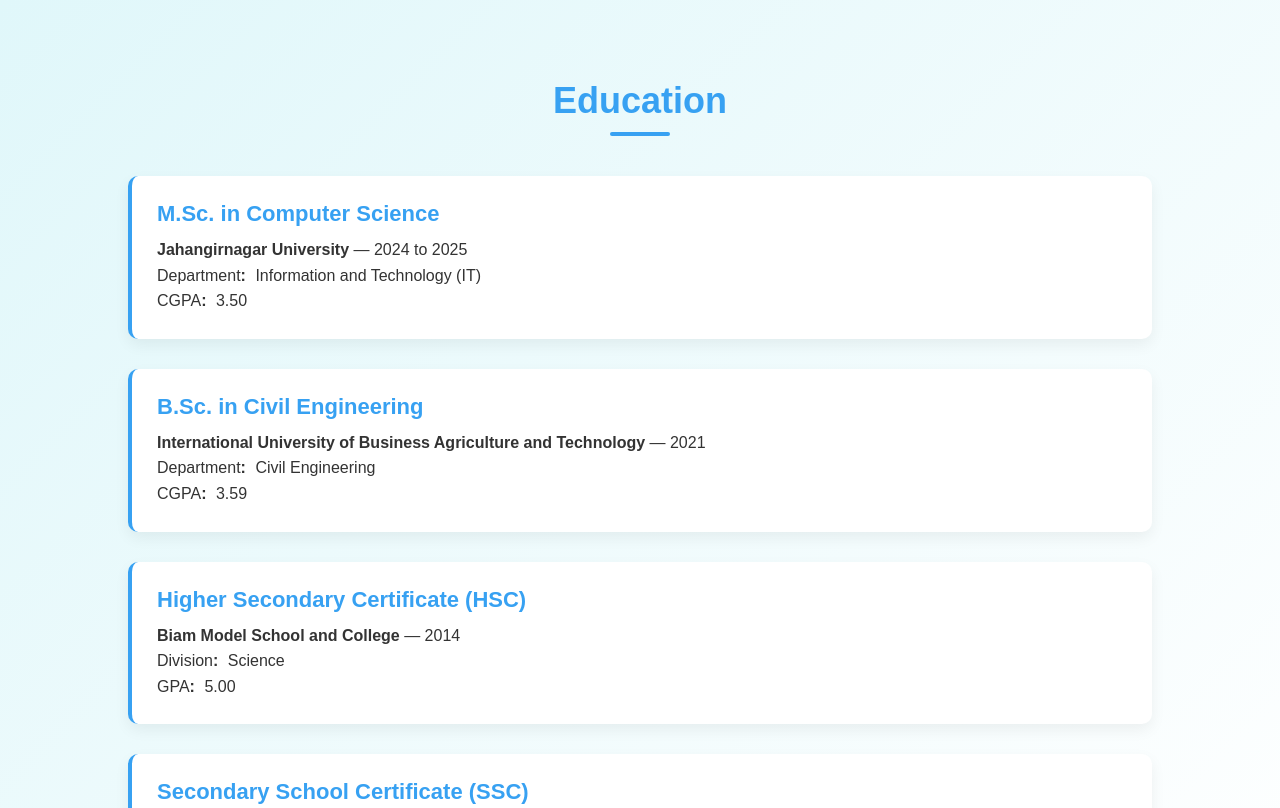
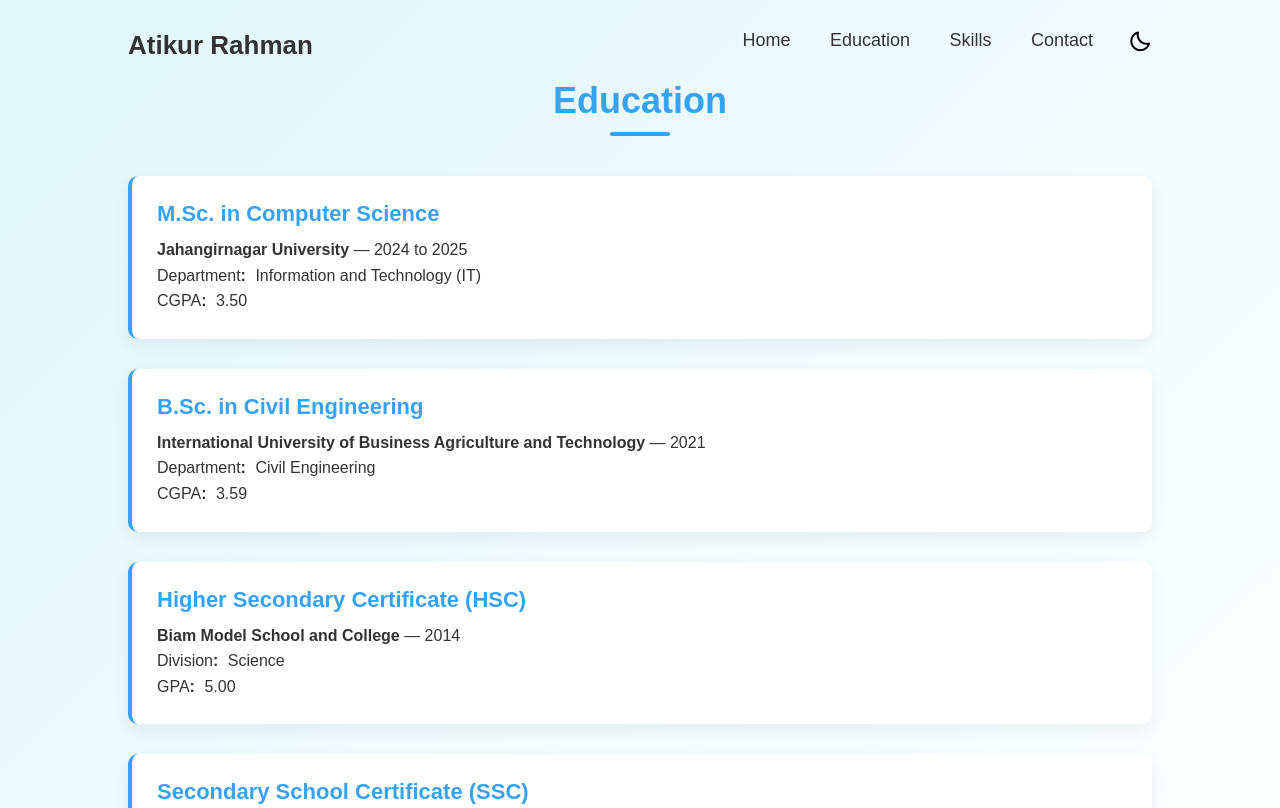
Before and after one commit to Atikur1997/portfolio, a plain HTML site: page education.html in a window 1280 px wide. Shown: the top 808 px of the page. Drawn offline with nearby package versions, Linux system fonts and the light colour scheme.

Commit message:
secong commit nav bar added

```diff
--- a/education.html
+++ b/education.html
@@ -37,6 +37,9 @@
             text-align: center;
             color: #37a1f2;
             position: relative;
+        }
+        .header a{
+            text-decoration: none;
         }
 
         .section-title::after {
@@ -90,6 +93,43 @@
             font-weight: bold;
         }
 
+        .header {
+            position: fixed;
+            top: 0%;
+            left: 0%;
+            width: 100%;
+            background-color: transparent;
+            padding: 30px 10%;
+            display: flex;
+            z-index: 100;
+        }
+
+        .logo {
+            font-size: 26px;
+            color: #333;
+            font-weight: 600;
+            margin-right: auto;
+        }
+
+        .navbar a {
+            font-size: 18px;
+            color: #333;
+            font-weight: 500;
+            margin-right: 35px;
+            transition: 0.5s;
+        }
+
+        .navbar a:hover {
+            color: #37a1f2;
+        }
+
+        .toggle-icon {
+            font-size: 24px;
+            cursor: pointer;
+            display: flex;
+        }
+
+
         /* === Responsive === */
         @media (max-width: 768px) {
             .education {
@@ -130,6 +170,19 @@
 </head>
 
 <body>
+    <div class="container active" id="container">
+        <header class="header">
+            <a href="index.html" class="logo">Atikur Rahman</a>
+            <nav class="navbar">
+                <a href="index.html">Home</a>
+                <a href="education.html" target="_blank">Education</a>
+                <a href="skills.html" target="_blank">Skills</a>
+                <a href="#">Contact</a>
+            </nav>
+            <div class="toggle-icon">
+                <i class='bx bx-moon'></i>
+            </div>
+        </header>
 
         <section class="education" id="education">
             <h2 class="section-title">Education</h2>
--- a/skills.css
+++ b/skills.css
@@ -144,3 +144,45 @@
     box-shadow: 0 12px 30px rgba(0, 0, 0, 0.1);
     transition: transform 0.4s ease, box-shadow 0.4s ease;
 }
+
+.header {
+    position: fixed;
+    top: 0%;
+    left: -8%;
+    width: 100%;
+    background-color: transparent;
+    padding: 30px 10%;
+    display: flex;
+    z-index: 100;
+
+}
+
+.header a {
+    text-decoration: none;
+}
+
+.logo {
+    font-size: 26px;
+    color: #333;
+    font-weight: 600;
+    margin-right: auto;
+}
+
+.navbar a {
+    font-size: 18px;
+    color: #333;
+    font-weight: 500;
+    margin-right: 35px;
+    transition: 0.5s;
+    text-decoration: none;
+}
+
+.navbar a:hover {
+    color: #37a1f2;
+}
+
+.toggle-icon {
+    font-size: 24px;
+    cursor: pointer;
+    display: flex;
+}
```
Also changed, not shown: index.html (+1 -1 lines), skills.html (+13 -0 lines). Lines whose indentation alone changed are shown as unchanged.
